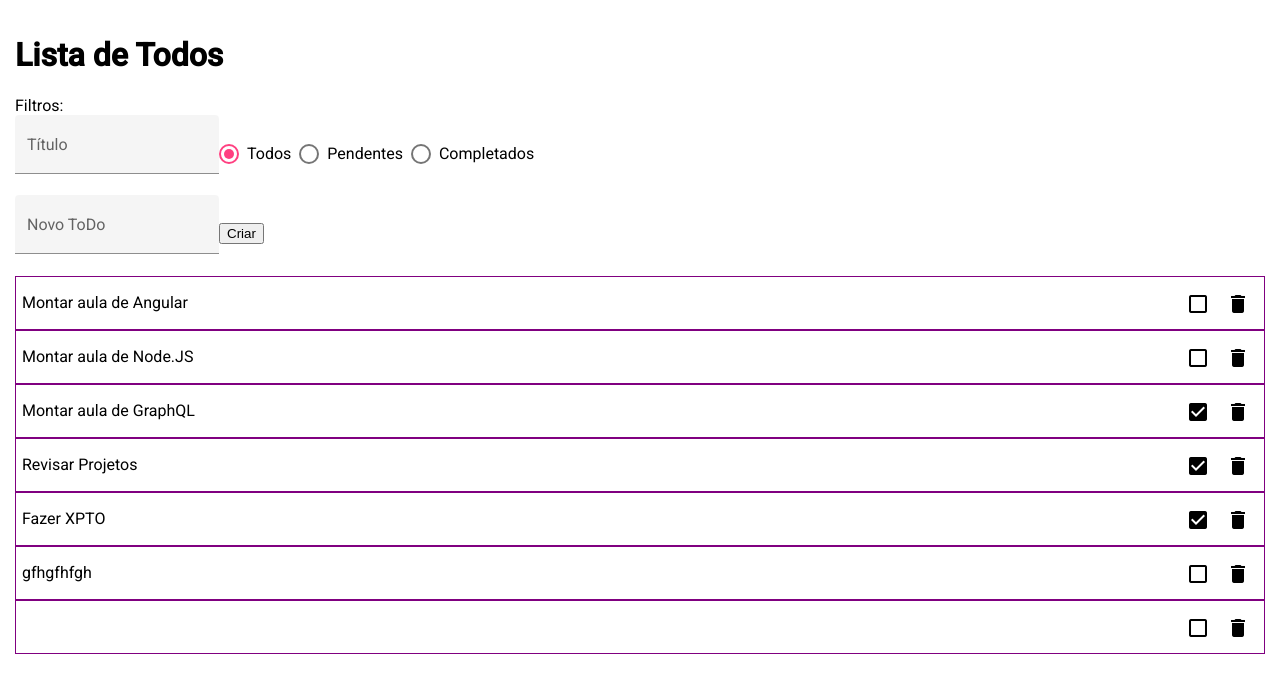
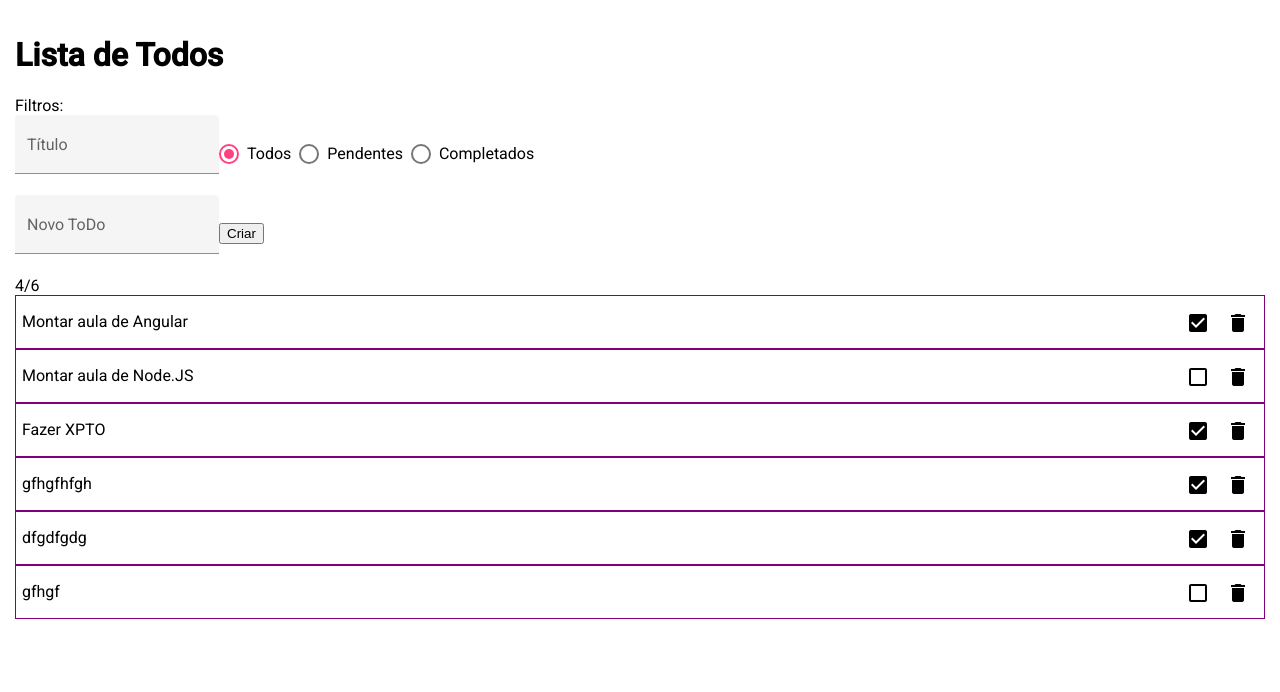
Before and after one commit to alanjhonnes/devschool-padrao-arquitetura-angular, an Angular app: page /todos in a window 1280 px wide. Shown: the top 692 px of the page. Built offline with nearby package versions, Linux system fonts and the light colour scheme; data requests are answered from the project's data file.

Commit message:
feat: more examples

```diff
--- a/db.json
+++ b/db.json
@@ -3,22 +3,12 @@
     {
       "id": "1",
       "title": "Montar aula de Angular",
-      "isCompleted": false
+      "isCompleted": true
     },
     {
       "id": "2",
       "title": "Montar aula de Node.JS",
       "isCompleted": false
-    },
-    {
-      "id": "3",
-      "title": "Montar aula de GraphQL",
-      "isCompleted": true
-    },
-    {
-      "id": "4",
-      "title": "Revisar Projetos",
-      "isCompleted": true
     },
     {
       "id": "2d5f6c95-5f41-46c1-a3f6-98a82e7cb580",
@@ -28,11 +18,16 @@
     {
       "id": "e7f401d8-73f9-446e-af3d-0db32be0bb01",
       "title": "gfhgfhfgh",
-      "isCompleted": false
+      "isCompleted": true
     },
     {
-      "id": "1dede4dd-f5a0-448a-aae9-cc19591ddc3d",
-      "title": null,
+      "id": "cc065a75-1117-4ff4-9baf-d9931123ab03",
+      "title": "dfgdfgdg",
+      "isCompleted": true
+    },
+    {
+      "id": "b24728d8-4fa5-44c8-abd3-e470252dc755",
+      "title": "gfhgf",
       "isCompleted": false
     }
   ]
--- a/src/app/features/todos/pages/todos-page/todos-page.component.html
+++ b/src/app/features/todos/pages/todos-page/todos-page.component.html
@@ -19,7 +19,9 @@
   <input matInput [formControl]="newTodoControl">
 </mat-form-field>
 <button mat-border-button color="primary" (click)="createTodo()">Criar</button>
+<mat-spinner *ngIf="saving$ | async"></mat-spinner>
 
+<div>{{todosCompletedCount$ | async }}/{{todosCount$ | async}}
 <ng-container *ngIf="filteredTodos$ | async as todos">
   <app-todo-list [todos]="todos" (todoDelete)="onTodoDeleted($event)" (todoToggle)="onTodoToggled($event)"></app-todo-list>
 </ng-container>
--- a/src/app/features/todos/pages/todos-page/todos-page.component.ts
+++ b/src/app/features/todos/pages/todos-page/todos-page.component.ts
@@ -20,6 +20,11 @@ export class TodosPageComponent implements OnInit {
   });
 
   newTodoControl = new FormControl();
+
+  saving$ = this.todosFacade.saving$;
+
+  todosCount$ = this.todosFacade.todosCount$;
+  todosCompletedCount$ = this.todosFacade.todosCompletedCount$;
 
   constructor(private todosFacade: TodosFacadeService) { }
 
--- a/src/app/shared/core/state/todos-state.service.ts
+++ b/src/app/shared/core/state/todos-state.service.ts
@@ -10,6 +10,7 @@ export interface TodoFilters {
 export interface TodosState {
   loaded: boolean;
   loading: boolean;
+  saving: boolean;
   todos: Todo[];
   filters: TodoFilters;
 }
@@ -23,6 +24,7 @@ export class TodosStateService {
     loaded: false,
     loading: false,
     todos: [],
+    saving: false,
     filters: {
       isCompleted: null,
       title: null,
@@ -89,6 +91,13 @@ export class TodosStateService {
     });
   }
 
+  setSaving(saving: boolean) {
+    this.state$.next({
+      ...this.state$.getValue(),
+      saving: saving,
+    });
+  }
+
   setFilters(filters: TodoFilters) {
     this.state$.next({
       ...this.state$.getValue(),
--- a/src/app/shared/facade/todos-facade.service.ts
+++ b/src/app/shared/facade/todos-facade.service.ts
@@ -1,6 +1,6 @@
 import { Injectable } from '@angular/core';
 import { Observable, of, combineLatest } from 'rxjs';
-import { distinctUntilChanged, filter, map, shareReplay, switchMap, take, tap, withLatestFrom } from 'rxjs/operators';
+import { catchError, distinctUntilChanged, filter, finalize, map, shareReplay, switchMap, take, tap, withLatestFrom } from 'rxjs/operators';
 import { TodosApiService } from '../core/async/todos-api.service';
 import { TodoFilters, TodosStateService } from '../core/state/todos-state.service';
 import { Todo } from '../types/todo.type';
@@ -34,6 +34,14 @@ export class TodosFacadeService {
       shareReplay(1),
     );
 
+  readonly saving$ = this.todosState
+    .getState()
+    .pipe(
+      map((state) => state.saving),
+      distinctUntilChanged(),
+      shareReplay(1),
+    );
+
   readonly filteredTodos$ = combineLatest([this.allTodos$, this.filters$])
     .pipe(map(([todos, filters]) => {
       return todos.filter(todo => {
@@ -50,6 +58,15 @@ export class TodosFacadeService {
         return true;
       })
     }))
+
+    readonly todosCount$ = this.allTodos$
+      .pipe(map(todos => todos.length))
+
+    readonly todosCompleted$ = this.allTodos$
+      .pipe(map(todos => todos.filter(todo => todo.isCompleted)))
+
+    readonly todosCompletedCount$ = this.todosCompleted$
+      .pipe(map(todos => todos.length))
 
   constructor(
     private todosApi: TodosApiService,
@@ -79,10 +96,14 @@ export class TodosFacadeService {
   }
 
   addTodo(todo: Todo): Observable<Todo> {
+    this.todosState.setSaving(true);
     return this.todosApi.createTodo(todo)
       .pipe(
         tap((response) => {
           this.todosState.addTodo(response);
+        }),
+        finalize(() => {
+          this.todosState.setSaving(false);
         })
       )
   }
--- a/src/app/shared/shared.module.ts
+++ b/src/app/shared/shared.module.ts
@@ -9,6 +9,7 @@ import { MatInputModule } from '@angular/material/input';
 import { MatIconModule } from '@angular/material/icon';
 import { MatTabsModule } from '@angular/material/tabs';
 import { MatRadioModule } from '@angular/material/radio';
+import { MatProgressSpinnerModule } from '@angular/material/progress-spinner';
 
 export const sharedComponents = []
 
@@ -24,6 +25,7 @@ export const sharedModules = [
   MatTabsModule,
   MatRadioModule,
   MatInputModule,
+  MatProgressSpinnerModule,
 ]
 
 @NgModule({
```
